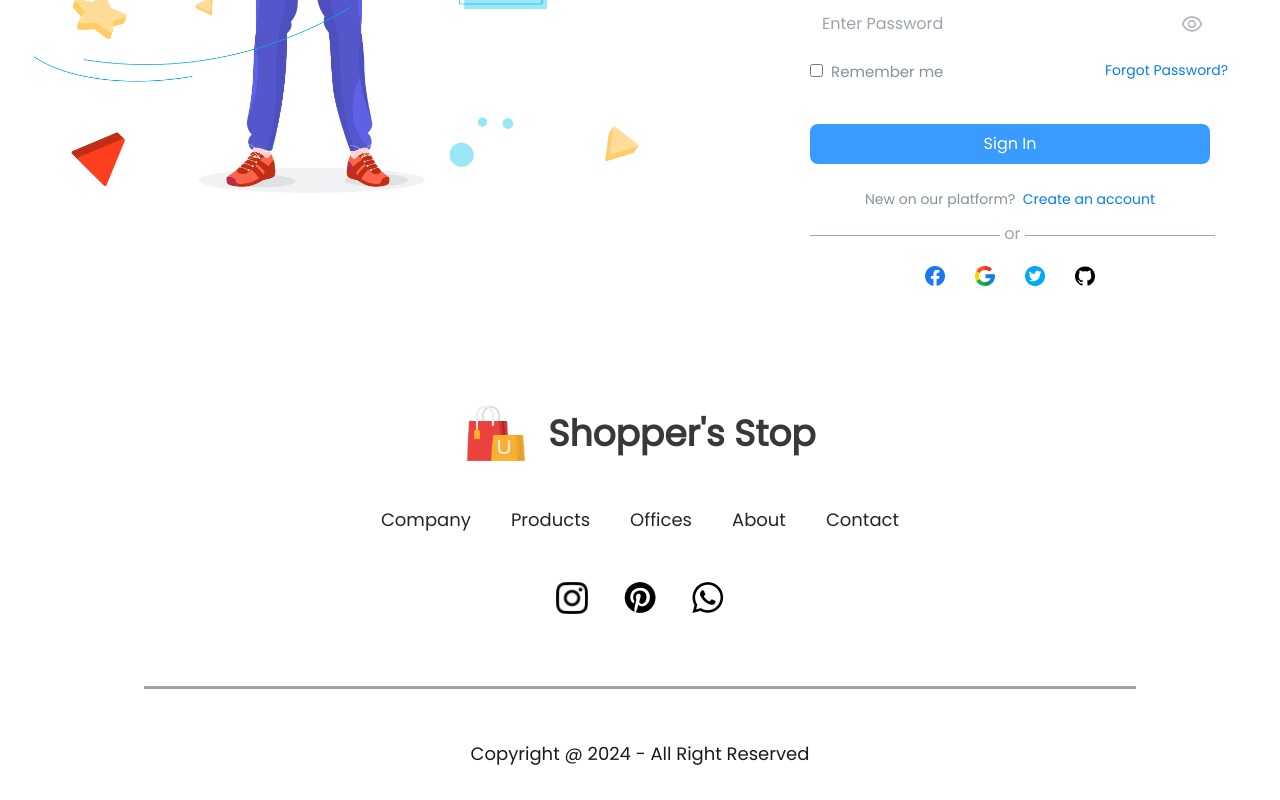
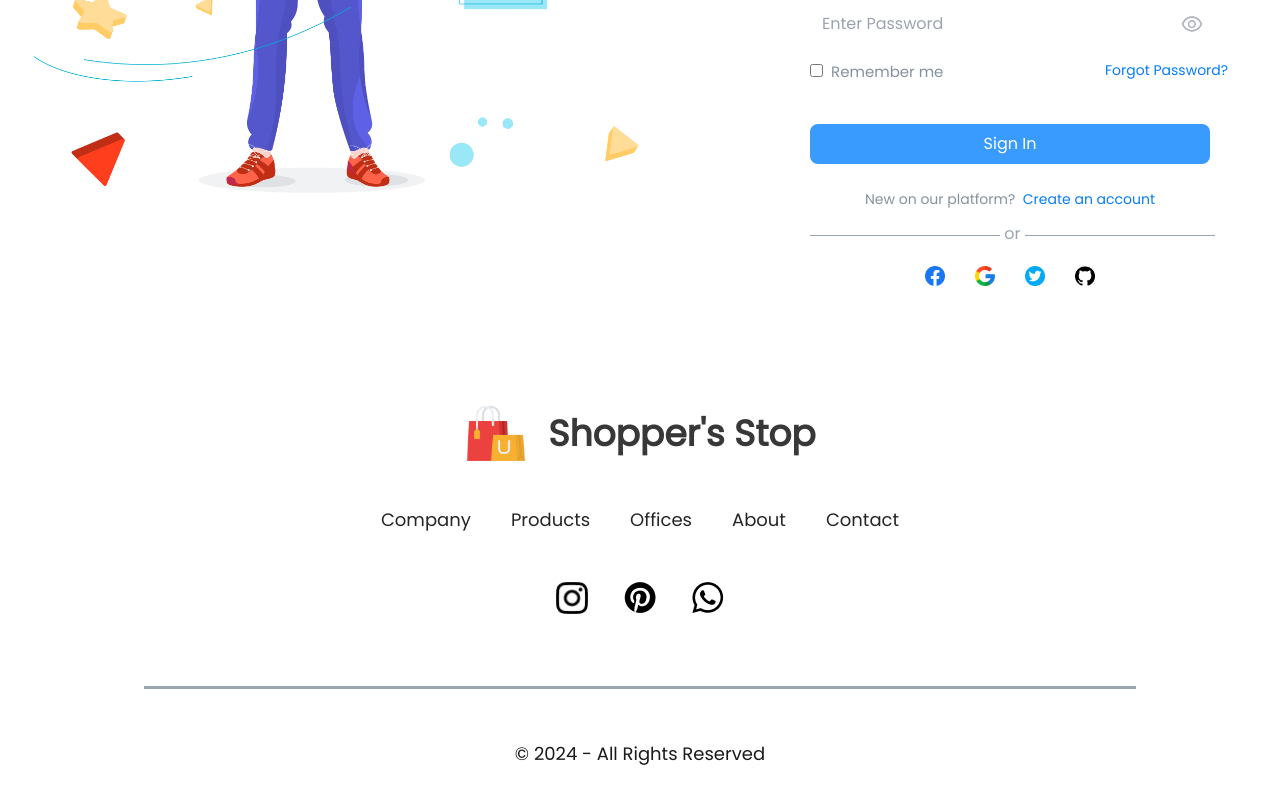
Before and after one commit to imadityayadav/frontend, a React (Create React App) app: page /login in a window 1280 px wide. Shown: the part 506-1306 px from the top of the page. Built offline with nearby package versions, Linux system fonts and the light colour scheme.

Commit message:
[feat]:Add dynamic year to footer Summary: Updated the footer component to display the current year dynamically using JavaScript

```diff
--- a/src/components/Footer.jsx
+++ b/src/components/Footer.jsx
@@ -38,7 +38,7 @@ const Footer = () => {
       <div className='flex flex-col items-center gap-6 w-full mb-8 text-[#1a1a1a] text-base md:text-lg'>
         <div className="w-[90%] md:w-[80%] h-[3px] bg-[#57697b99] mt-6"></div>
         <hr className='w-[90%] md:w-[80%] border-none rounded-[10px] h-[3px] text-[#000000cc]' />
-        <p className='text-center'>Copyright @ 2024 - All Right Reserved</p>
+        <p className='text-center'>© {new Date().getFullYear()} - All Rights Reserved</p>
       </div>
     </div>
   );
```
